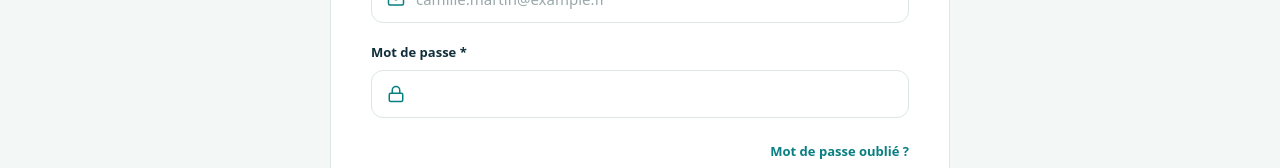
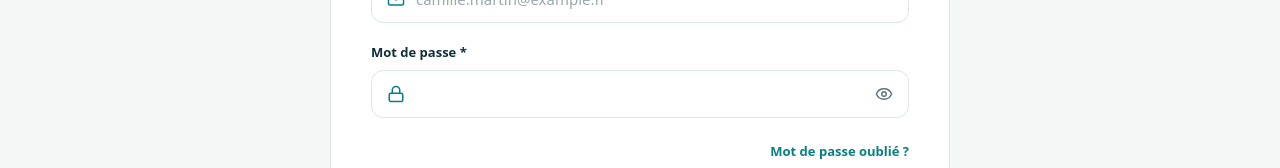
Before and after one commit to Les-Orques-Tactiques/Application-Web-D-coupl-e-de-Recommandation-Compar-e-de-Voyages, a React (Vite) app in the folder frontend/: page /connexion in a window 1280 px wide. Shown: the part 425-593 px from the top of the page. Built offline with nearby package versions, Linux system fonts and the light colour scheme; no server answers.

Commit message:
Ajout du fichier ChampMotDePasse.tsx et mis à jour des fichiers Champ.tsx et FormulaireConnexion.ts pour ajouer l'oeil de vérification de mot de passe lors de la connexion

```diff
--- a/frontend/src/components/ui/Champ.tsx
+++ b/frontend/src/components/ui/Champ.tsx
@@ -1,13 +1,16 @@
-import { useId, type InputHTMLAttributes } from "react";
+import { useId, type InputHTMLAttributes, type ReactNode } from "react"; // NOUVEAU : ReactNode
 import type { LucideIcon } from "lucide-react";
 
 // Un champ accepte toutes les propriétés d'un <input> HTML, plus les nôtres :
-// libelle (texte au-dessus), icone (à gauche), aide (texte sous le champ), erreur (message rouge)
-interface PropsChamp extends InputHTMLAttributes<HTMLInputElement> {
+// libelle (texte au-dessus), icone (à gauche), aide (texte sous le champ), erreur (message rouge),
+// suffixe (élément cliquable à droite, ex. bouton « afficher le mot de passe »)
+// NOUVEAU : "export" pour que ChampMotDePasse puisse réutiliser ce type
+export interface PropsChamp extends InputHTMLAttributes<HTMLInputElement> {
   libelle: string;
   icone?: LucideIcon;
   aide?: string;
   erreur?: string;
+  suffixe?: ReactNode; // NOUVEAU
 }
 
 /**
@@ -25,15 +28,14 @@ export function Champ({
   icone: Icone,
   aide,
   erreur,
+  suffixe, // NOUVEAU : retiré de autresProps pour ne pas finir sur l'<input>
   className = "",
   id,
   required: obligatoire,
   ...autresProps
 }: PropsChamp) {
-  // useId fabrique un identifiant unique, utilisé pour relier <label> et <input>
   const identifiantAutomatique = useId();
   const identifiantChamp = id ?? identifiantAutomatique;
-  // Identifiant du message affiché sous le champ (erreur en priorité sur l'aide)
   const identifiantMessage = erreur ? `${identifiantChamp}-erreur` : aide ? `${identifiantChamp}-aide` : undefined;
 
   return (
@@ -43,7 +45,6 @@ export function Champ({
         {obligatoire && " *"}
       </label>
       <div className="relative">
-        {/* L'icône n'est affichée que si elle est fournie (&& : "si vrai, alors afficher") */}
         {Icone && (
           <Icone
             aria-hidden="true"
@@ -53,15 +54,17 @@ export function Champ({
         <input
           id={identifiantChamp}
           aria-required={obligatoire}
-          aria-invalid={erreur ? true : undefined} // signale l'erreur aux lecteurs d'écran
-          aria-describedby={identifiantMessage} // relie le champ à son message
-          className={`h-12 w-full rounded-xl border bg-white pr-4 text-[15px] placeholder:text-[#9aa8ab] focus:border-principal focus:outline-2 focus:outline-principal/25 ${
-            Icone ? "pl-11" : "pl-4" // plus d'espace à gauche quand il y a une icône
-          } ${erreur ? "border-erreur" : "border-trait"}`}
+          aria-invalid={erreur ? true : undefined}
+          aria-describedby={identifiantMessage}
+          className={`h-12 w-full rounded-xl border bg-white text-[15px] placeholder:text-[#9aa8ab] focus:border-principal focus:outline-2 focus:outline-principal/25 ${Icone ? "pl-11" : "pl-4"
+            } ${suffixe ? "pr-12" : "pr-4" // NOUVEAU : place pour le bouton à droite, le texte ne passe pas dessous
+            } ${erreur ? "border-erreur" : "border-trait"}`}
           {...autresProps}
         />
+        {/* NOUVEAU : élément à droite, centré verticalement comme l'icône de gauche.
+            Pas de pointer-events-none ici : il doit rester cliquable. */}
+        {suffixe && <div className="absolute right-3 top-1/2 flex -translate-y-1/2">{suffixe}</div>}
       </div>
-      {/* Message sous le champ : l'erreur remplace l'aide quand elle existe */}
       {erreur ? (
         <p id={`${identifiantChamp}-erreur`} className="mt-1.5 text-xs text-erreur">
           {erreur}
--- /dev/null
+++ b/frontend/src/components/ui/ChampMotDePasse.tsx
@@ -0,0 +1,34 @@
+import { useState } from "react";
+import { Eye, EyeOff, Lock } from "lucide-react";
+import { Champ, type PropsChamp } from "./Champ";
+
+// Mêmes props que Champ, sauf "type" et "suffixe" : ce composant les gère lui-même
+type Props = Omit<PropsChamp, "type" | "suffixe">;
+
+/**
+ * Champ mot de passe avec un bouton œil pour afficher ou masquer la saisie.
+ * Le principe : on change simplement le type de l'<input> ("password" ↔ "text").
+ */
+export function ChampMotDePasse({ icone = Lock, ...props }: Props) {
+  const [visible, setVisible] = useState(false);
+
+  return (
+    <Champ
+      {...props}
+      icone={icone} // cadenas par défaut, remplaçable si besoin
+      type={visible ? "text" : "password"}
+      suffixe={
+        <button
+          // type="button" est indispensable : sinon le clic enverrait le formulaire
+          type="button"
+          onClick={() => setVisible((v) => !v)}
+          aria-label={visible ? "Masquer le mot de passe" : "Afficher le mot de passe"}
+          aria-pressed={visible}
+          className="rounded p-1 text-attenue transition-colors hover:text-principal focus-visible:outline-2 focus-visible:outline-principal"
+        >
+          {visible ? <EyeOff aria-hidden="true" className="size-[18px]" /> : <Eye aria-hidden="true" className="size-[18px]" />}
+        </button>
+      }
+    />
+  );
+}
--- a/frontend/src/features/auth/components/FormulaireConnexion.tsx
+++ b/frontend/src/features/auth/components/FormulaireConnexion.tsx
@@ -1,19 +1,20 @@
 import { useState, type SubmitEvent } from "react";
-import { ArrowRight, Lock, Mail } from "lucide-react";
-import { Link, useLocation, useNavigate } from "react-router-dom"; // ← MODIFIÉ : + useLocation
+import { ArrowRight, Mail } from "lucide-react"; // ← MODIFIÉ : Lock retiré (ChampMotDePasse l'ajoute lui-même)
+import { Link, useLocation, useNavigate } from "react-router-dom";
 import { Bandeau } from "@/components/ui/Bandeau";
 import { Bouton } from "@/components/ui/Bouton";
 import { Champ } from "@/components/ui/Champ";
+import { ChampMotDePasse } from "@/components/ui/ChampMotDePasse"; // ← MODIFIÉ : nouvel import
 import { ErreurApi } from "@/lib/clientApi";
-import { useAuth } from "../contexte/useAuth"; // ← NOUVEAU (remplace l'import de seConnecter)
+import { useAuth } from "../contexte/useAuth";
 import { messagePourErreur } from "../utils/erreurs";
 
 /** Formulaire de connexion : e-mail + mot de passe, avec un bandeau d'erreur si la connexion échoue. */
 export function FormulaireConnexion() {
   const naviguerVers = useNavigate();
-  // ← NOUVEAU : "connecter" appelle seConnecter ET range l'utilisateur dans le contexte
+  // "connecter" appelle seConnecter ET range l'utilisateur dans le contexte
   const { connecter } = useAuth();
-  // ← NOUVEAU : page demandée avant la redirection faite par RouteProtegee (si elle existe)
+  // Page demandée avant la redirection faite par RouteProtegee (si elle existe)
   const emplacement = useLocation();
   const etatNavigation = emplacement.state as { depuis?: string; message?: string } | null;
   const depuis = etatNavigation?.depuis;
@@ -32,7 +33,6 @@ export function FormulaireConnexion() {
     setProposerRenvoi(false);
     setEnvoiEnCours(true);
     try {
-      // ← MODIFIÉ : connecter() au lieu de seConnecter()
       const utilisateur = await connecter({ email: email.trim(), motDePasse });
       if (!utilisateur.onboarding_termine) {
         naviguerVers("/explorer", { replace: true }); // première connexion : préférences
@@ -53,7 +53,8 @@ export function FormulaireConnexion() {
         <Bandeau ton="succes">{messageSucces}</Bandeau>
       )}
       <Champ libelle="Adresse e-mail" type="email" icone={Mail} autoComplete="email" placeholder="camille.martin@example.fr" required value={email} onChange={(evenement) => setEmail(evenement.target.value)} />
-      <Champ libelle="Mot de passe" type="password" icone={Lock} autoComplete="current-password" required value={motDePasse} onChange={(evenement) => setMotDePasse(evenement.target.value)} />
+      {/* ← MODIFIÉ : ChampMotDePasse gère lui-même type="password"/"text", l'icône Lock et le bouton œil */}
+      <ChampMotDePasse libelle="Mot de passe" autoComplete="current-password" required value={motDePasse} onChange={(evenement) => setMotDePasse(evenement.target.value)} />
 
       <div className="text-right">
         <Link to="/mot-de-passe-oublie" className="text-[13px] font-semibold text-principal">
```
